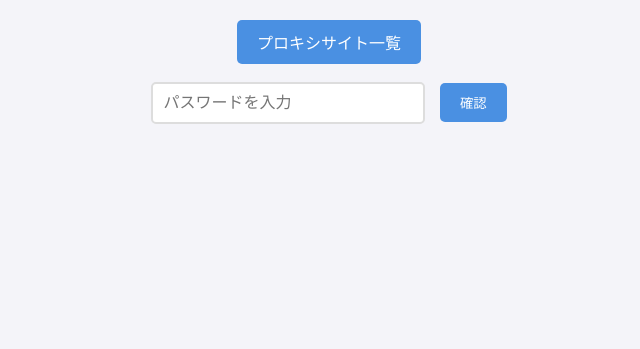
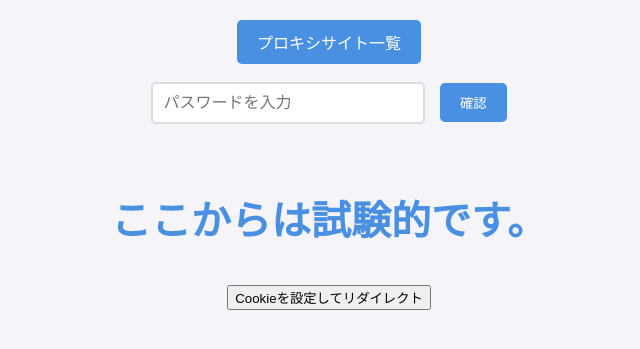
Before and after one commit to pokemogukunns/yuki-From-1, a FastAPI app: template templates/pass.html in a window 1280 px wide. Shown: the part 224-573 px from the top of the page, without its empty margins (311-951 px from the left). Run offline with FastAPI, Linux system fonts and the light colour scheme; the template is opened without the code that fills it, so the values that code supplies are empty.

Commit message:
Update pass.html

```diff
--- a/templates/pass.html
+++ b/templates/pass.html
@@ -90,6 +90,21 @@
     <a href="https://sites.google.com/view/linkunblockers" target="_blank">プロキシサイト一覧</a><br><br>
     <input id="word" type="text" placeholder="パスワードを入力">
     <input type="button" onClick="getlevel()" value="確認">
-    <div id="info"></div>
+    <div id="info"></div><br>
+    <h1>ここからは試験的です。</h1>
+    <br>
+    <script>
+        // Cookieを設定し、リダイレクトする関数
+        function setCookieAndRedirect() {
+            // Cookieにyukiという名前とその値を設定
+            document.cookie = "name=yuki; path=/; max-age=3600";  // 1時間有効
+            alert('Cookieが設定されました！');
+
+            // リダイレクト
+            window.location.href = '/';  // /にリダイレクト
+        }
+    </script>
+    <button onclick="setCookieAndRedirect()">Cookieを設定してリダイレクト</button>
+
 </body>
 </html>
```
